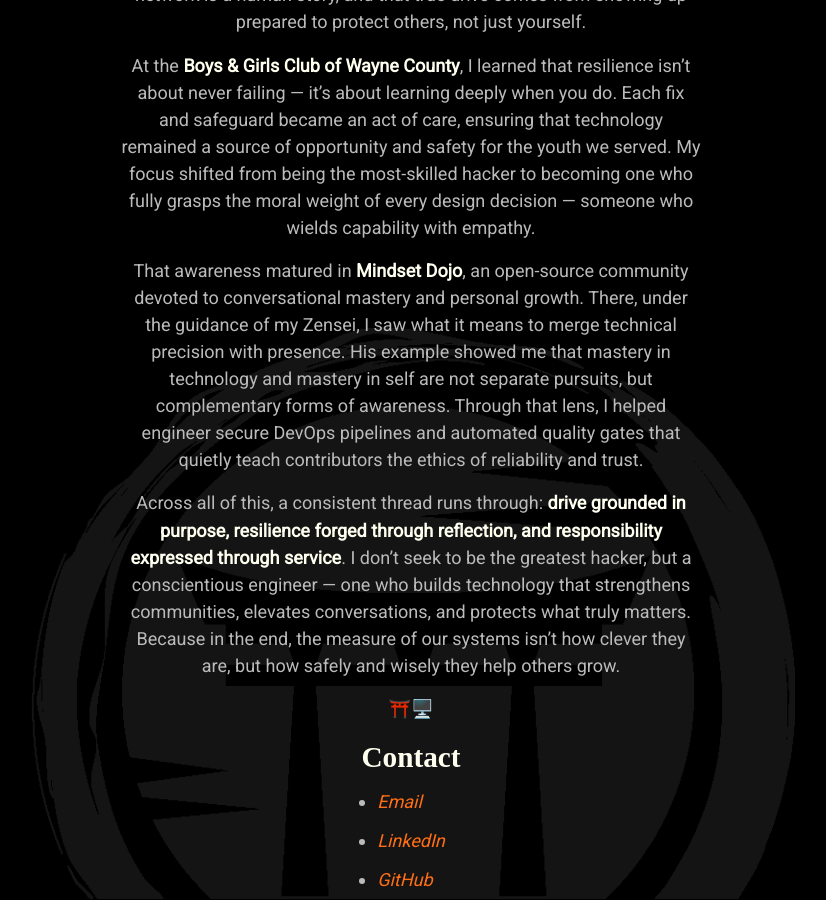
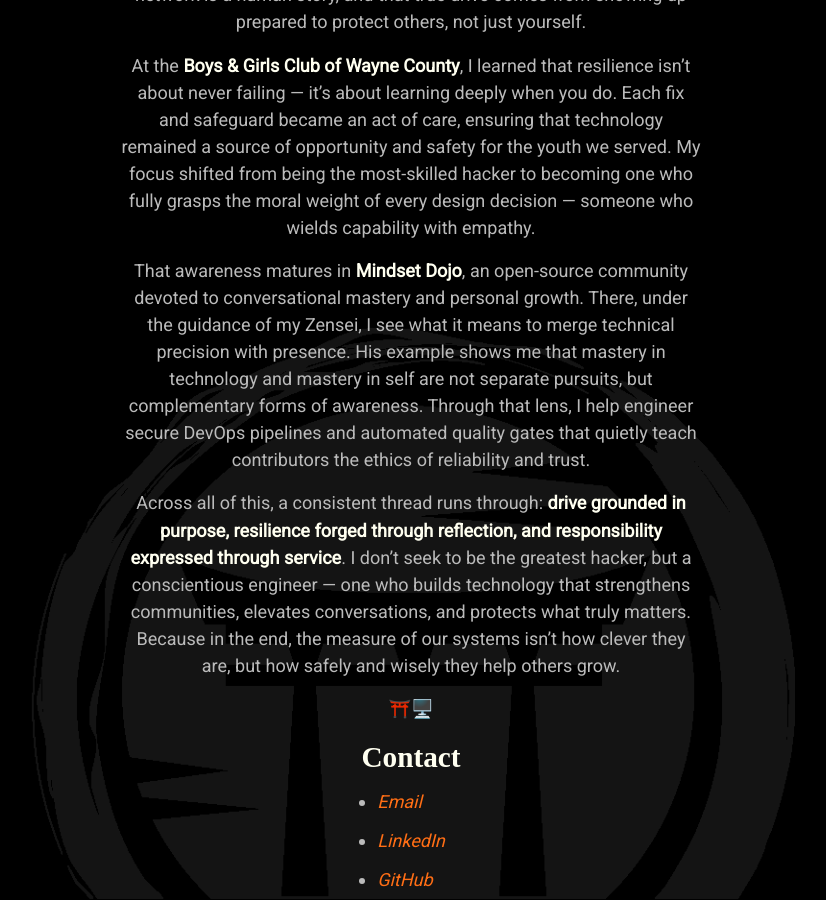
Before and after one commit to mindset-dojo/mindset-dojo.github.io, a Jekyll site: the page built from _authors/kyle-ingersoll.md, in a window 1280 px wide and 900 px high, scrolled down 930 px. Shown: the whole window, without its empty margins (229-1055 px from the left). Built offline with Jekyll 4.4.1, drawn with Linux system fonts in a browser that asks for light colours; some web fonts are replaced.

Commit message:
refactor(kyle-ingersoll): change past tense to present tense for mindset dojo.

```diff
--- a/_authors/kyle-ingersoll.md
+++ b/_authors/kyle-ingersoll.md
@@ -24,7 +24,7 @@ about: |
 
   At the **Boys & Girls Club of Wayne County**, I learned that resilience isn’t about never failing — it’s about learning deeply when you do. Each fix and safeguard became an act of care, ensuring that technology remained a source of opportunity and safety for the youth we served. My focus shifted from being the most-skilled hacker to becoming one who fully grasps the moral weight of every design decision — someone who wields capability with empathy.
 
-  That awareness matured in **Mindset Dojo**, an open-source community devoted to conversational mastery and personal growth. There, under the guidance of my Zensei, I saw what it means to merge technical precision with presence. His example showed me that mastery in technology and mastery in self are not separate pursuits, but complementary forms of awareness. Through that lens, I helped engineer secure DevOps pipelines and automated quality gates that quietly teach contributors the ethics of reliability and trust.
+  That awareness matures in **Mindset Dojo**, an open-source community devoted to conversational mastery and personal growth. There, under the guidance of my Zensei, I see what it means to merge technical precision with presence. His example shows me that mastery in technology and mastery in self are not separate pursuits, but complementary forms of awareness. Through that lens, I help engineer secure DevOps pipelines and automated quality gates that quietly teach contributors the ethics of reliability and trust.
 
   Across all of this, a consistent thread runs through: **drive grounded in purpose, resilience forged through reflection, and responsibility expressed through service**. I don’t seek to be the greatest hacker, but a conscientious engineer — one who builds technology that strengthens communities, elevates conversations, and protects what truly matters. Because in the end, the measure of our systems isn’t how clever they are, but how safely and wisely they help others grow.
 
```
